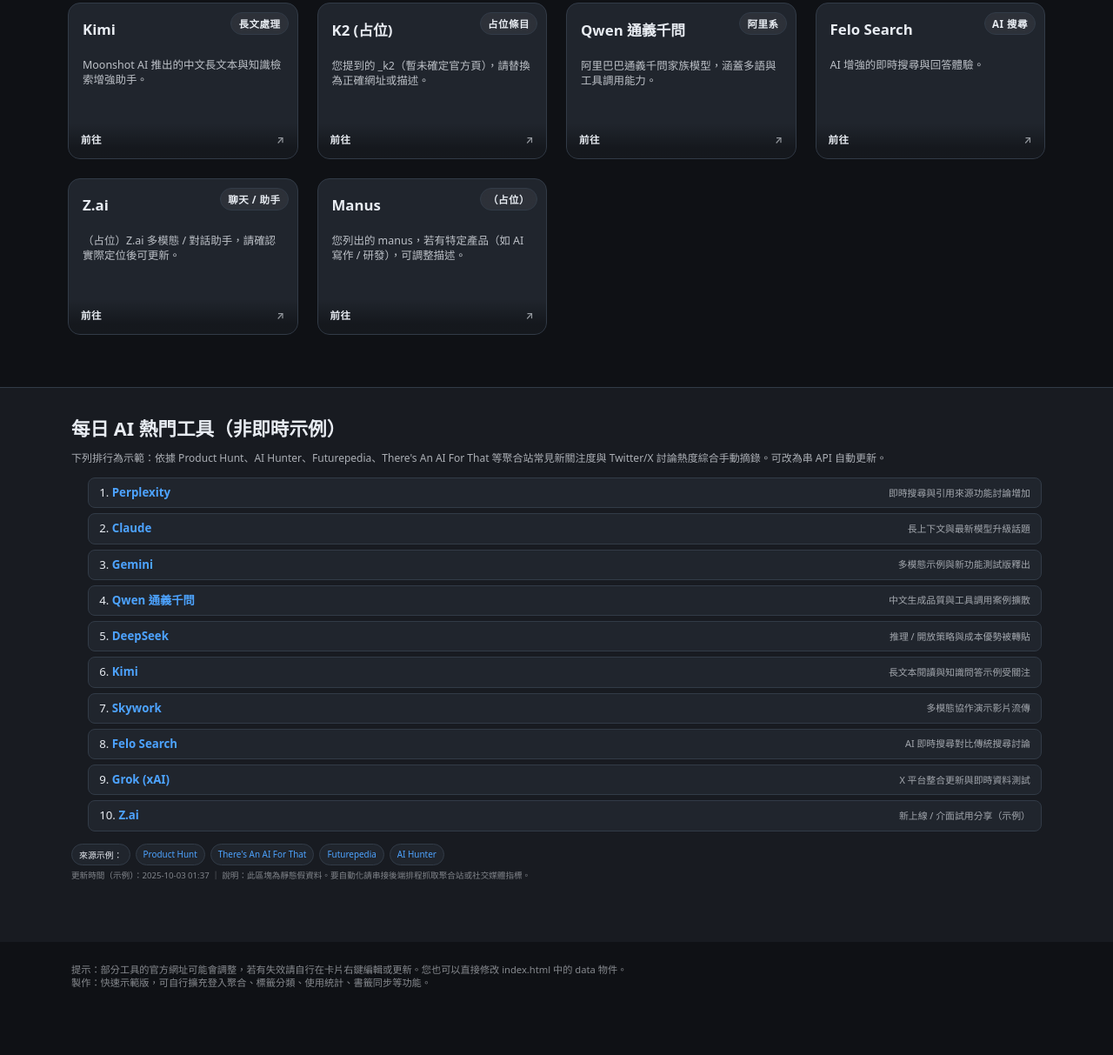
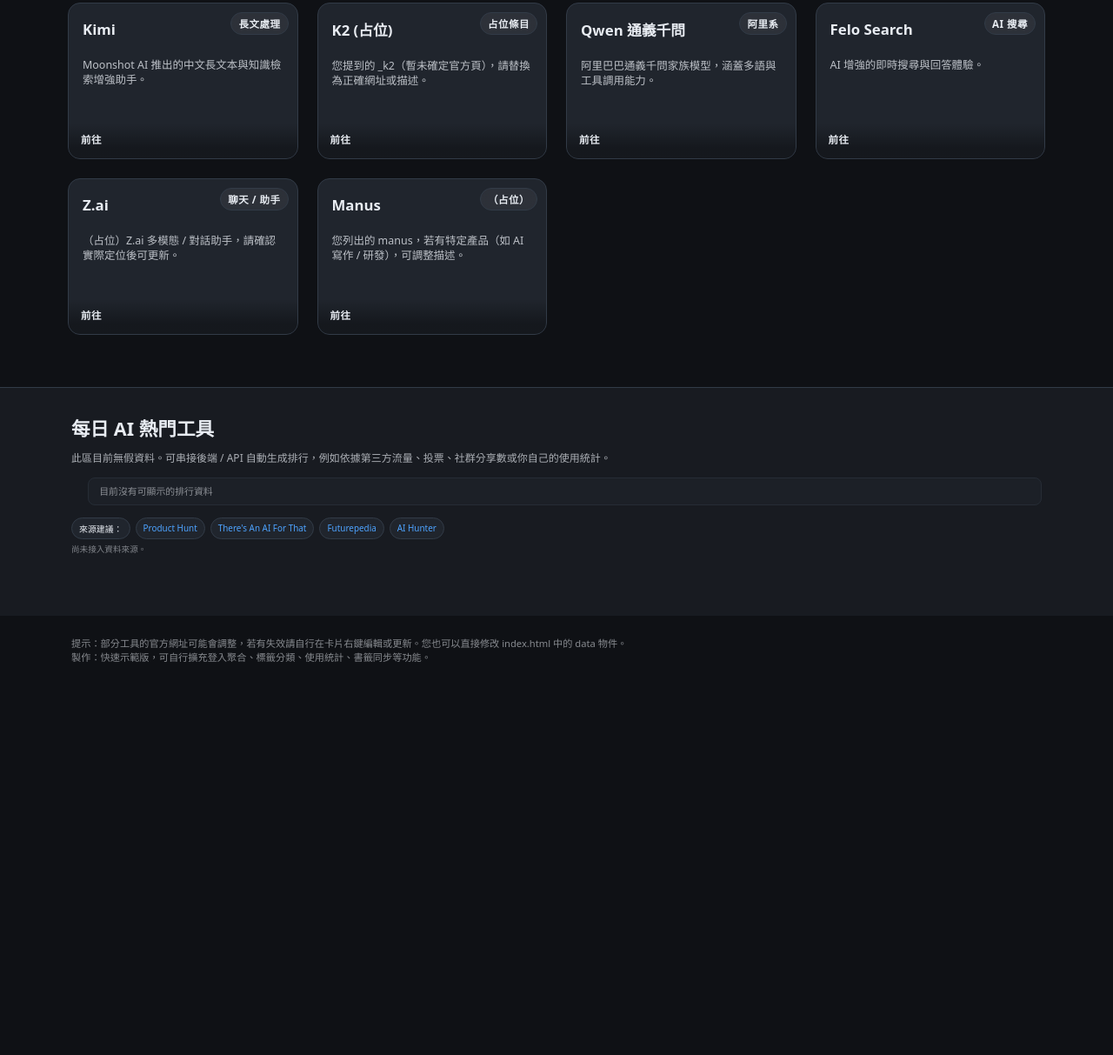
Before and after one commit to ZZ0075-Inforce/tools, a plain HTML site: page index.html in a window 1280 px wide. Shown: the part 596-1809 px from the top of the page at 87% size. After the commit the page ends 1439 px from the top, so only its background shows below. Drawn offline with Linux system fonts and the light colour scheme.

Commit message:
V2
不另開新頁

```diff
--- a/index.html
+++ b/index.html
@@ -76,15 +76,15 @@
 
   <section id="ranking" aria-labelledby="rk-title">
     <div class="ranking-inner">
-      <h2 id="rk-title">每日 AI 熱門工具（非即時示例）</h2>
-      <p class="rk-note">下列排行為示範：依據 Product Hunt、AI Hunter、Futurepedia、There's An AI For That 等聚合站常見新關注度與 Twitter/X 討論熱度綜合手動摘錄。可改為串 API 自動更新。</p>
-      <ol class="rk-list" id="rkList"></ol>
+      <h2 id="rk-title">每日 AI 熱門工具</h2>
+      <p class="rk-note">此區目前無假資料。可串接後端 / API 自動生成排行，例如依據第三方流量、投票、社群分享數或你自己的使用統計。</p>
+      <ol class="rk-list" id="rkList"><li style="justify-content:center; font-size:.7rem; opacity:.6; list-style:none;">（尚未載入任何排行資料）</li></ol>
       <ul class="rk-sources">
-        <li>來源示例：</li>
-        <li><a href="https://www.producthunt.com/" target="_blank" rel="noopener">Product Hunt</a></li>
-        <li><a href="https://theresanaiforthat.com/" target="_blank" rel="noopener">There's An AI For That</a></li>
-        <li><a href="https://www.futurepedia.io/" target="_blank" rel="noopener">Futurepedia</a></li>
-        <li><a href="https://aihunter.io/" target="_blank" rel="noopener">AI Hunter</a></li>
+        <li>來源建議：</li>
+        <li><a href="https://www.producthunt.com/">Product Hunt</a></li>
+        <li><a href="https://theresanaiforthat.com/">There's An AI For That</a></li>
+        <li><a href="https://www.futurepedia.io/">Futurepedia</a></li>
+        <li><a href="https://aihunter.io/">AI Hunter</a></li>
       </ul>
       <p class="rk-update" id="rkUpdate"></p>
     </div>
@@ -209,12 +209,12 @@
       list.forEach(t => {
         const a = document.createElement('a');
         a.className = 'card';
-        a.href = t.url; a.target = '_blank'; a.rel = 'noopener noreferrer';
+        a.href = t.url; // 同頁導向，不再新分頁
         a.innerHTML = `
           <span class="tagline">${t.tagline || ''}</span>
           <h2>${t.name}</h2>
           <p class="about">${t.about || ''}</p>
-          <div class="go">前往 <span style="opacity:.6">↗</span></div>`;
+          <div class="go">前往</div>`;
         grid.appendChild(a);
       });
     }
@@ -246,33 +246,13 @@
     // 初次載入
     render(tools);
 
-    // ===== 簡易模擬每日排行資料（可改為 fetch 後端或第三方 API） =====
-    const rankingSamples = [
-      { name:'Perplexity', reason:'即時搜尋與引用來源功能討論增加', url:'https://www.perplexity.ai/' },
-      { name:'Claude', reason:'長上下文與最新模型升級話題', url:'https://claude.ai/' },
-      { name:'Gemini', reason:'多模態示例與新功能測試版釋出', url:'https://gemini.google.com/app' },
-      { name:'Qwen 通義千問', reason:'中文生成品質與工具調用案例擴散', url:'https://chat.qwen.ai/' },
-      { name:'DeepSeek', reason:'推理 / 開放策略與成本優勢被轉貼', url:'https://www.deepseek.com/' },
-      { name:'Kimi', reason:'長文本閱讀與知識問答示例受關注', url:'https://kimi.moonshot.cn/' },
-      { name:'Skywork', reason:'多模態協作演示影片流傳', url:'https://www.skywork.ai/' },
-      { name:'Felo Search', reason:'AI 即時搜尋對比傳統搜尋討論', url:'https://felo.ai/' },
-      { name:'Grok (xAI)', reason:'X 平台整合更新與即時資料測試', url:'https://x.ai/' },
-      { name:'Z.ai', reason:'新上線 / 介面試用分享（示例）', url:'https://z.ai/' }
-    ];
-
-    function renderRanking(){
+    // 排行資料：目前留空（無假資料）。可在此 fetch 後端 API。
+    async function renderRanking(){
       const listEl = document.getElementById('rkList');
-      listEl.innerHTML = '';
-      rankingSamples.forEach((item,i) => {
-        const li = document.createElement('li');
-        li.innerHTML = `<span style="flex:1 1 auto; min-width:0;">${i+1}. <a href="${item.url}" target="_blank" rel="noopener">${item.name}</a></span><span style="opacity:.65; font-size:.68rem;">${item.reason}</span>`;
-        listEl.appendChild(li);
-      });
-      const d = new Date();
-      const stamp = `${d.getFullYear()}-${String(d.getMonth()+1).padStart(2,'0')}-${String(d.getDate()).padStart(2,'0')} ${String(d.getHours()).padStart(2,'0')}:${String(d.getMinutes()).padStart(2,'0')}`;
-      document.getElementById('rkUpdate').textContent = `更新時間（示例）：${stamp} ｜ 說明：此區塊為靜態假資料。要自動化請串接後端排程抓取聚合站或社交媒體指標。`;
+      const updateEl = document.getElementById('rkUpdate');
+      listEl.innerHTML = '<li style="list-style:none; font-size:.68rem; opacity:.55; text-align:center;">目前沒有可顯示的排行資料</li>';
+      updateEl.textContent = '尚未接入資料來源。';
     }
-
     renderRanking();
   </script>
 </body>
```
